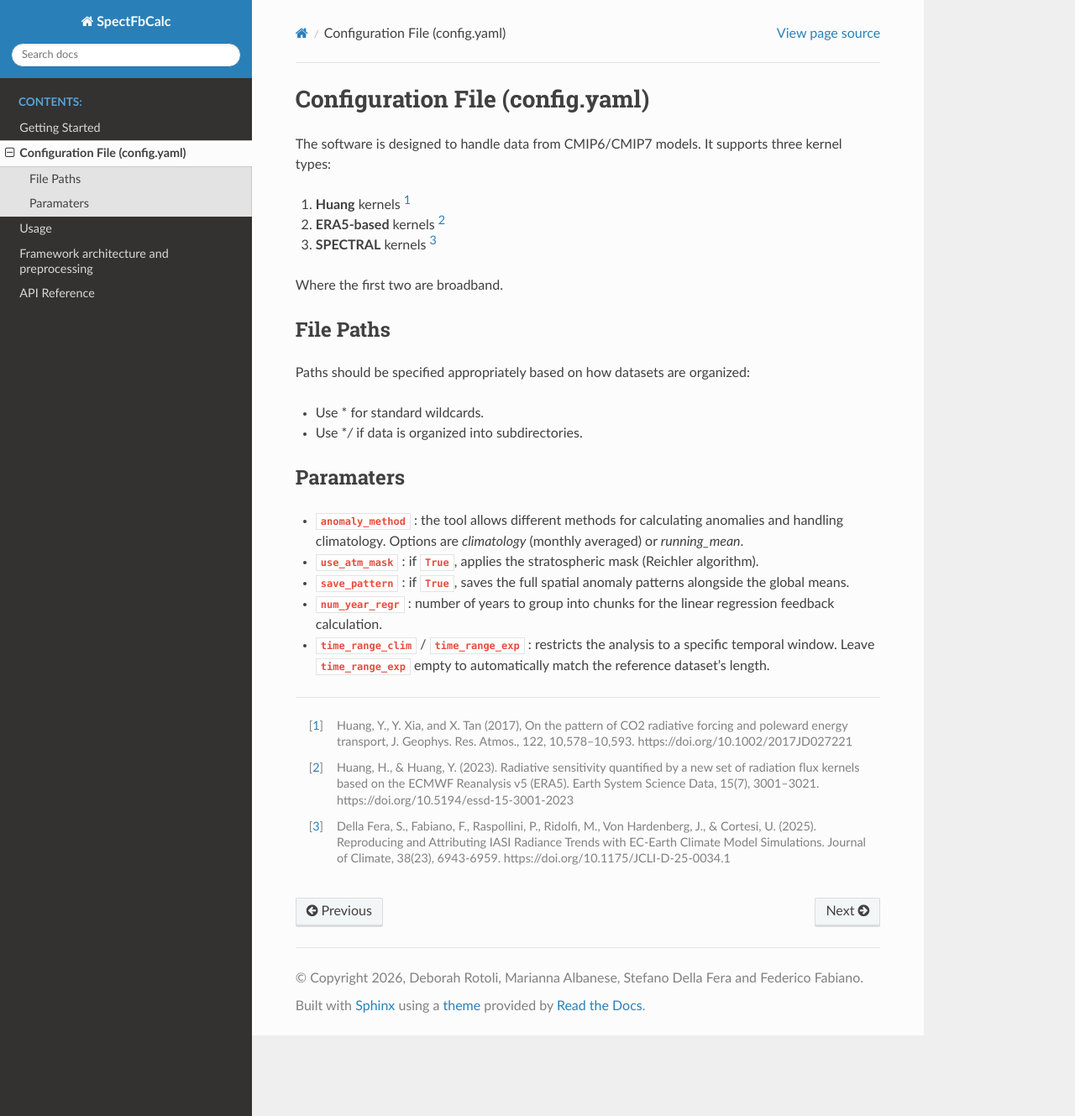
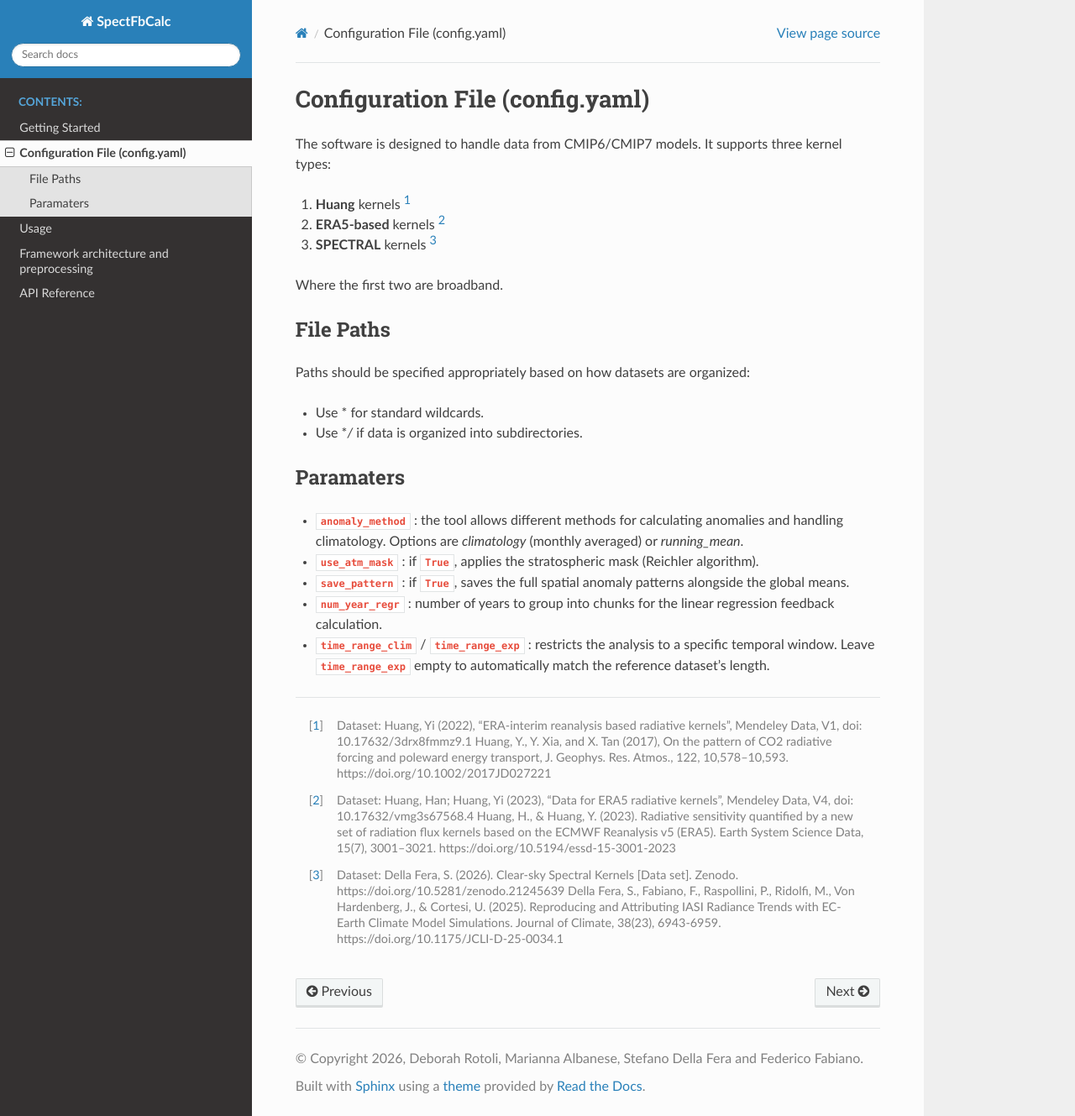
Before and after one commit to maalbanese/SpectFbCalc, a Sphinx documentation site: the page built from docs/source/configuration.md, in a window 1280 px wide and 1329 px high. Shown: the whole window at 84% size. Built offline with Sphinx 7.4.7 and the Read the Docs theme 3.1.0, drawn with Linux system fonts in a browser that asks for light colours.

Commit message:
Small adjustment to documentation and change of regre_with_err def function

```diff
--- a/docs/source/configuration.md
+++ b/docs/source/configuration.md
@@ -18,6 +18,9 @@ Paths should be specified appropriately based on how datasets are organized:
 - **`num_year_regr`** : number of years to group into chunks for the linear regression feedback calculation.
 - **`time_range_clim`** / **`time_range_exp`** : restricts the analysis to a specific temporal window. Leave **`time_range_exp`** empty to automatically match the reference dataset's length.
 
-[^1]: Huang, Y., Y. Xia, and X. Tan (2017), On the pattern of CO2 radiative forcing and poleward energy transport, J. Geophys. Res. Atmos., 122, 10,578–10,593. https://doi.org/10.1002/2017JD027221
-[^2]: Huang, H., & Huang, Y. (2023). Radiative sensitivity quantified by a new set of radiation flux kernels  based on the ECMWF Reanalysis v5 (ERA5). Earth System Science Data, 15(7), 3001–3021. https://doi.org/10.5194/essd-15-3001-2023
-[^3]: Della Fera, S., Fabiano, F., Raspollini, P., Ridolfi, M., Von Hardenberg, J., & Cortesi, U. (2025). Reproducing and Attributing IASI Radiance Trends with EC-Earth Climate Model Simulations. Journal of Climate, 38(23), 6943-6959. https://doi.org/10.1175/JCLI-D-25-0034.1
+[^1]: Dataset: Huang, Yi (2022), “ERA-interim reanalysis based radiative kernels”, Mendeley Data, V1, doi: 10.17632/3drx8fmmz9.1
+Huang, Y., Y. Xia, and X. Tan (2017), On the pattern of CO2 radiative forcing and poleward energy transport, J. Geophys. Res. Atmos., 122, 10,578–10,593. https://doi.org/10.1002/2017JD027221
+[^2]: Dataset: Huang, Han; Huang, Yi (2023), “Data for ERA5 radiative kernels”, Mendeley Data, V4, doi: 10.17632/vmg3s67568.4
+Huang, H., & Huang, Y. (2023). Radiative sensitivity quantified by a new set of radiation flux kernels  based on the ECMWF Reanalysis v5 (ERA5). Earth System Science Data, 15(7), 3001–3021. https://doi.org/10.5194/essd-15-3001-2023
+[^3]: Dataset: Della Fera, S. (2026). Clear-sky Spectral Kernels [Data set]. Zenodo. https://doi.org/10.5281/zenodo.21245639
+Della Fera, S., Fabiano, F., Raspollini, P., Ridolfi, M., Von Hardenberg, J., & Cortesi, U. (2025). Reproducing and Attributing IASI Radiance Trends with EC-Earth Climate Model Simulations. Journal of Climate, 38(23), 6943-6959. https://doi.org/10.1175/JCLI-D-25-0034.1
```
Also changed, not shown: docs/source/framework_architecture.md (+6 -3 lines), 1 other file.
